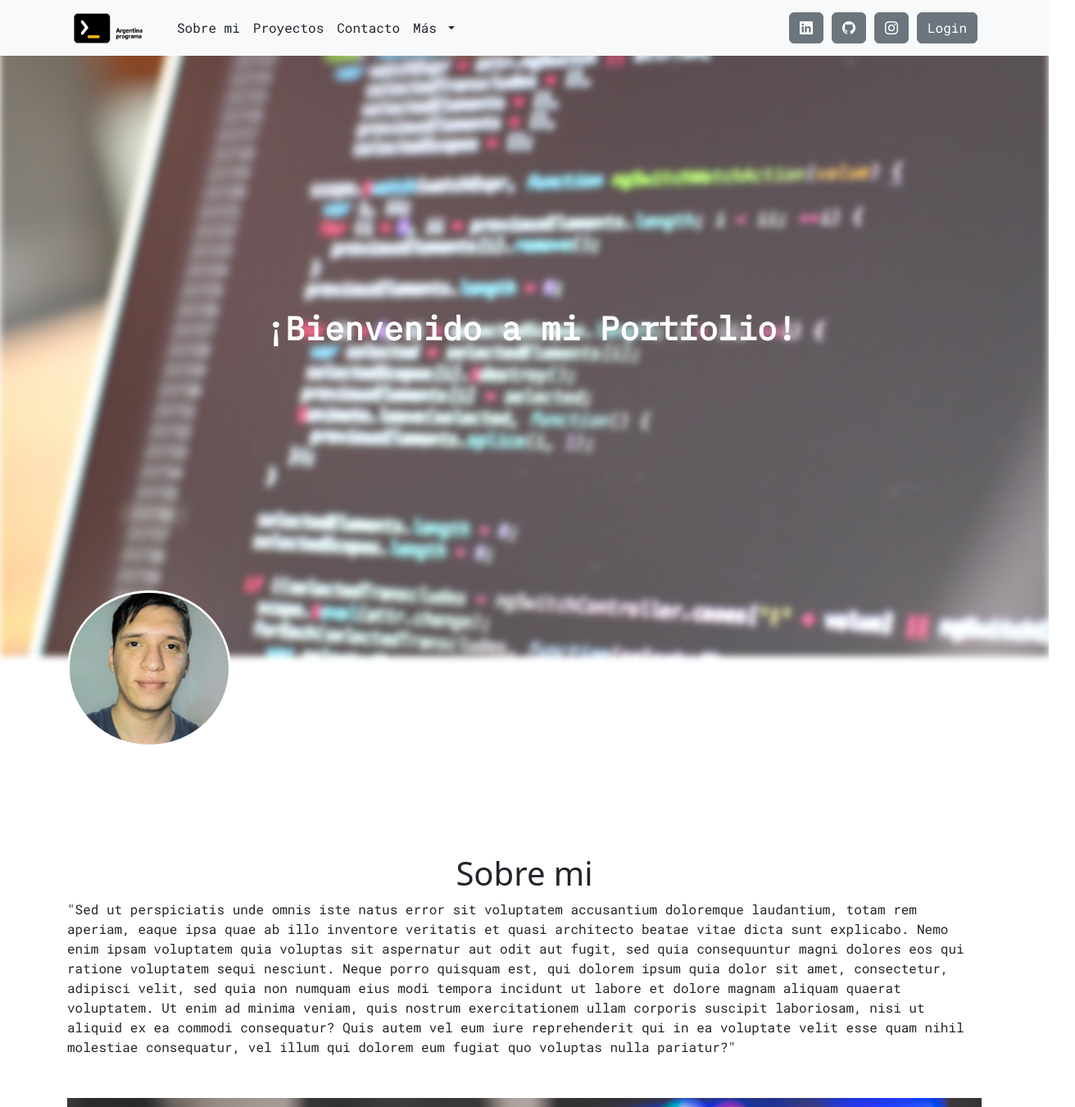
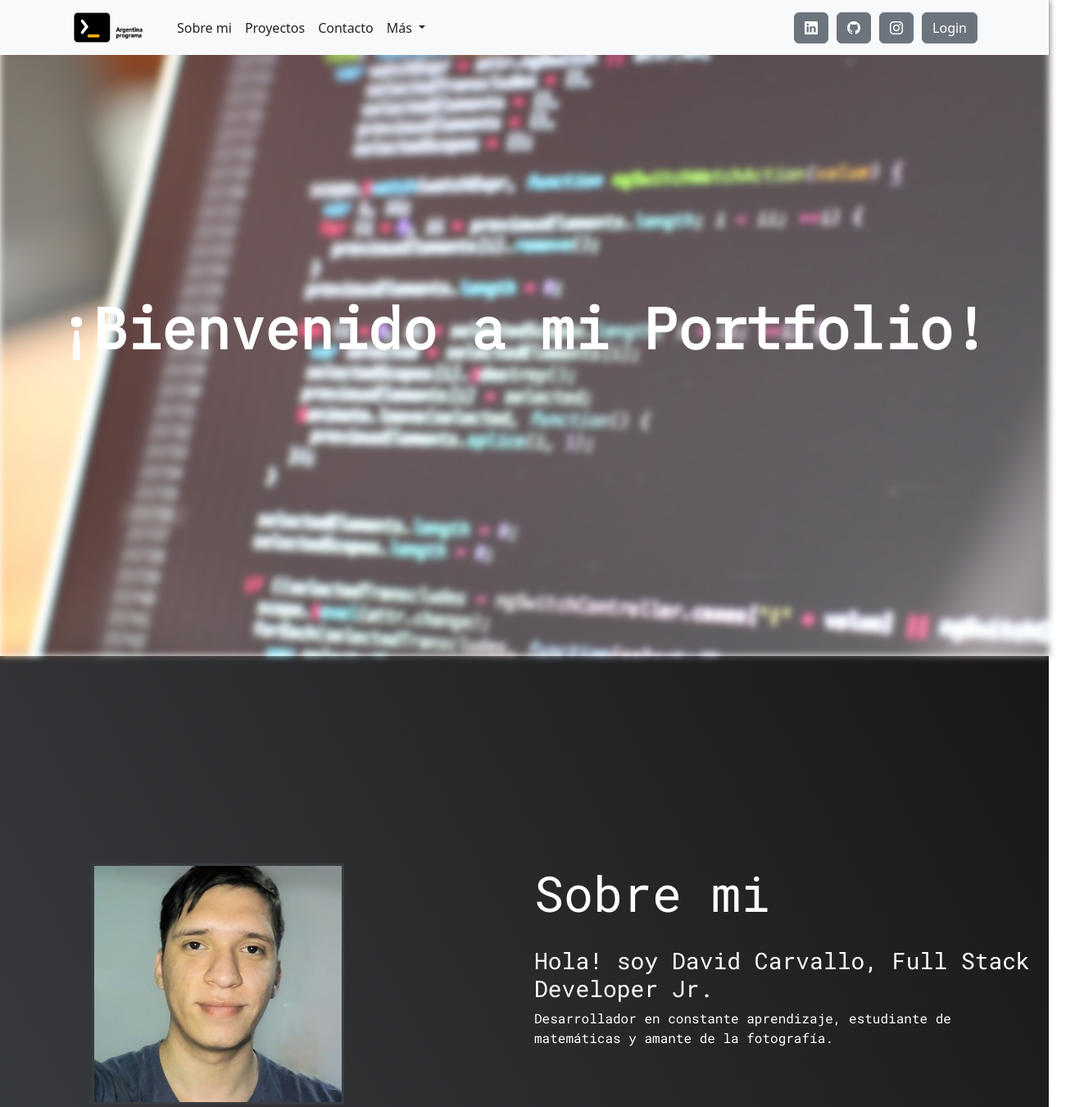
Before and after one commit to DavidCarvallo/Portfolio-FrontEnd, a website: page index.html in a window 1280 px wide. Shown: the top 1350 px of the page at 82% size, 1312 px wide, since content can reach past the window. Drawn offline with nearby package versions, Linux system fonts and the light colour scheme.

Commit message:
modificando estilos de la seccion about me

```diff
--- a/index.html
+++ b/index.html
@@ -1,5 +1,5 @@
 <!DOCTYPE html>
-<html lang="en">
+<html lang="es">
 
 <head>
     <meta charset="UTF-8">
@@ -7,10 +7,14 @@
     <meta http-equiv="X-UA-Compatible" content="IE=edge">
     <meta name="viewport" content="width=device-width, initial-scale=1.0, maximum-scale=1 ,user-scalable=no">
     <title>David Carvallo|Full Stack Developer</title>
+    <link rel="stylesheet" href="reset.css">
     <link rel="stylesheet" type="text/css" href="style.css">
     <!--Bootstrap-->
-    <link href="https://cdn.jsdelivr.net/npm/bootstrap@5.2.0/dist/css/bootstrap.min.css" rel="stylesheet" integrity="sha384-gH2yIJqKdNHPEq0n4Mqa/HGKIhSkIHeL5AyhkYV8i59U5AR6csBvApHHNl/vI1Bx" crossorigin="anonymous">
-    <script src="https://cdn.jsdelivr.net/npm/bootstrap@5.2.0/dist/js/bootstrap.bundle.min.js" integrity="sha384-A3rJD856KowSb7dwlZdYEkO39Gagi7vIsF0jrRAoQmDKKtQBHUuLZ9AsSv4jD4Xa" crossorigin="anonymous"></script>
+    <link href="https://cdn.jsdelivr.net/npm/bootstrap@5.2.0/dist/css/bootstrap.min.css" rel="stylesheet"
+        integrity="sha384-gH2yIJqKdNHPEq0n4Mqa/HGKIhSkIHeL5AyhkYV8i59U5AR6csBvApHHNl/vI1Bx" crossorigin="anonymous">
+    <script src="https://cdn.jsdelivr.net/npm/bootstrap@5.2.0/dist/js/bootstrap.bundle.min.js"
+        integrity="sha384-A3rJD856KowSb7dwlZdYEkO39Gagi7vIsF0jrRAoQmDKKtQBHUuLZ9AsSv4jD4Xa"
+        crossorigin="anonymous"></script>
     <link rel="stylesheet" href="https://cdn.jsdelivr.net/npm/bootstrap-icons@1.9.1/font/bootstrap-icons.css">
     <link rel="preconnect" href="https://fonts.googleapis.com">
     <!--Fuentes-->
@@ -24,22 +28,23 @@
     <script src="https://unpkg.com/aos@2.3.1/dist/aos.js"></script>
 
 <body>
-    <nav class="navbar navbar-expand-lg bg-light nav-text fixed-top">
+    <header>
+        <nav class="navbar navbar-expand-lg bg-light fixed-top">
             <div class="container">
                 <a class="navbar-brand" href="#">
                     <img src="img/logo.png" alt="" width="110" height="40" class="d-inline-block align-text-top">
 
                 </a>
                 <button class="navbar-toggler" type="button" data-bs-toggle="collapse"
-                data-bs-target="#navbarSupportedContent" aria-controls="navbarSupportedContent" aria-expanded="false"
-                aria-label="Toggle navigation">
+                    data-bs-target="#navbarSupportedContent" aria-controls="navbarSupportedContent"
+                    aria-expanded="false" aria-label="Toggle navigation">
                     <span class="navbar-toggler-icon"></span>
                 </button>
                 <div class="collapse navbar-collapse" id="navbarSupportedContent">
                     <ul class="navbar-nav me-auto mb-2 mb-lg-0">
 
                         <li class="nav-item">
-                        <a class="nav-link link-dark" href="#">Sobre mi</a>
+                            <a class="nav-link link-dark" href="#about">Sobre mi</a>
                         </li>
                         <li class="nav-item link-dark">
                             <a class="nav-link link-dark" href="#">Proyectos</a>
@@ -48,8 +53,8 @@
                             <a class="nav-link link-dark" href="#">Contacto</a>
                         </li>
                         <li class="nav-item dropdown">
-                        <a class="nav-link dropdown-toggle link-dark" href="#" role="button" data-bs-toggle="dropdown"
-                            aria-expanded="false">
+                            <a class="nav-link dropdown-toggle link-dark" href="#" role="button"
+                                data-bs-toggle="dropdown" aria-expanded="false">
                                 Más
                             </a>
                             <ul class="dropdown-menu">
@@ -70,29 +75,39 @@
         </nav>
         <div class="bg home"></div>
         <div class="container">
-        <h1 class="bg-text ">¡Bienvenido a mi Portfolio!</h1>
+            <h1>¡Bienvenido a mi Portfolio!</h1>
         </div>
-
-    <section class="container custom-section">
-        <div cllass="row">
+    </header>
+    <section class="container-fluid about-section" id="about">
+        <div class="row">
             <div class="col-md">
                 <img src="img/perfil2.jpeg" class="img-fluid perfil" alt="...">
             </div>
-            <div class="tarjeta col-md">
-                <h1>Sobre mi</h1>
-                <p class="card-text">"Sed ut perspiciatis unde omnis iste natus error sit voluptatem accusantium doloremque laudantium, totam rem aperiam, eaque ipsa quae ab illo inventore veritatis et quasi architecto beatae vitae dicta sunt explicabo. Nemo enim ipsam voluptatem quia voluptas sit aspernatur aut odit aut fugit, sed quia consequuntur magni dolores eos qui ratione voluptatem sequi nesciunt. Neque porro quisquam est, qui dolorem ipsum quia dolor sit amet, consectetur, adipisci velit, sed quia non numquam eius modi tempora incidunt ut labore et dolore magnam aliquam quaerat voluptatem. Ut enim ad minima veniam, quis nostrum exercitationem ullam corporis suscipit laboriosam, nisi ut aliquid ex ea commodi consequatur? Quis autem vel eum iure reprehenderit qui in ea voluptate velit esse quam nihil molestiae consequatur, vel illum qui dolorem eum fugiat quo voluptas nulla pariatur?"</p>
+            <div class="tarjeta col-md" >
+                <h2 class="titulo" > Sobre mi</h2>
+                <h3>Hola! soy David Carvallo, Full Stack Developer Jr.</h3>
+                <p class="card-text">Desarrollador en constante aprendizaje, estudiante de matemáticas y amante de la fotografía.</p>
             </div>
         </div>
     </section>
 
-    <section class="container custom-section" data-aos="fade-up"
-    data-aos-anchor-placement="center-center" data-aos-offset="120" data-aos-duration="500">
+    <section class="container custom-section" data-aos="fade-up" data-aos-anchor-placement="center-center"
+        data-aos-offset="120" data-aos-duration="500">
         <div cllass="row">
             <div class="col-md">
                 <img src="img/imgcard.jpg" class="img-fluid" alt="...">
             </div>
             <div class="tarjeta col-md">
-                <p class="card-text">"Sed ut perspiciatis unde omnis iste natus error sit voluptatem accusantium doloremque laudantium, totam rem aperiam, eaque ipsa quae ab illo inventore veritatis et quasi architecto beatae vitae dicta sunt explicabo. Nemo enim ipsam voluptatem quia voluptas sit aspernatur aut odit aut fugit, sed quia consequuntur magni dolores eos qui ratione voluptatem sequi nesciunt. Neque porro quisquam est, qui dolorem ipsum quia dolor sit amet, consectetur, adipisci velit, sed quia non numquam eius modi tempora incidunt ut labore et dolore magnam aliquam quaerat voluptatem. Ut enim ad minima veniam, quis nostrum exercitationem ullam corporis suscipit laboriosam, nisi ut aliquid ex ea commodi consequatur? Quis autem vel eum iure reprehenderit qui in ea voluptate velit esse quam nihil molestiae consequatur, vel illum qui dolorem eum fugiat quo voluptas nulla pariatur?"</p>
+                <p class="card-text">"Sed ut perspiciatis unde omnis iste natus error sit voluptatem accusantium
+                    doloremque laudantium, totam rem aperiam, eaque ipsa quae ab illo inventore veritatis et quasi
+                    architecto beatae vitae dicta sunt explicabo. Nemo enim ipsam voluptatem quia voluptas sit
+                    aspernatur aut odit aut fugit, sed quia consequuntur magni dolores eos qui ratione voluptatem sequi
+                    nesciunt. Neque porro quisquam est, qui dolorem ipsum quia dolor sit amet, consectetur, adipisci
+                    velit, sed quia non numquam eius modi tempora incidunt ut labore et dolore magnam aliquam quaerat
+                    voluptatem. Ut enim ad minima veniam, quis nostrum exercitationem ullam corporis suscipit
+                    laboriosam, nisi ut aliquid ex ea commodi consequatur? Quis autem vel eum iure reprehenderit qui in
+                    ea voluptate velit esse quam nihil molestiae consequatur, vel illum qui dolorem eum fugiat quo
+                    voluptas nulla pariatur?"</p>
             </div>
         </div>
     </section>
--- /dev/null
+++ b/reset.css
@@ -0,0 +1,48 @@
+/* http://meyerweb.com/eric/tools/css/reset/
+   v2.0 | 20110126
+   License: none (public domain)
+*/
+
+html, body, div, span, applet, object, iframe,
+h1, h2, h3, h4, h5, h6, p, blockquote, pre,
+a, abbr, acronym, address, big, cite, code,
+del, dfn, em, img, ins, kbd, q, s, samp,
+small, strike, strong, sub, sup, tt, var,
+b, u, i, center,
+dl, dt, dd, ol, ul, li,
+fieldset, form, label, legend,
+table, caption, tbody, tfoot, thead, tr, th, td,
+article, aside, canvas, details, embed,
+figure, figcaption, footer, header, hgroup,
+menu, nav, output, ruby, section, summary,
+time, mark, audio, video {
+	margin: 0;
+	padding: 0;
+	border: 0;
+	font-size: 100%;
+	font: inherit;
+	vertical-align: baseline;
+}
+/* HTML5 display-role reset for older browsers */
+article, aside, details, figcaption, figure,
+footer, header, hgroup, menu, nav, section {
+	display: block;
+}
+body {
+	line-height: 1;
+}
+ol, ul {
+	list-style: none;
+}
+blockquote, q {
+	quotes: none;
+}
+blockquote:before, blockquote:after,
+q:before, q:after {
+	content: '';
+	content: none;
+}
+table {
+	border-collapse: collapse;
+	border-spacing: 0;
+}
--- a/style.css
+++ b/style.css
@@ -1,3 +1,26 @@
+/* 1200px / 16px = 75em */
+@media (max-width: 75em) {
+    html {
+      font-size: 60%;
+    }
+  }
+
+  /* 980px / 16px = 61.25em */
+  @media (max-width: 61.25em) {
+    html {
+      font-size: 58%;
+    }
+  }
+
+  /* 460px / 16px = 28.75em */
+  @media (max-width: 28.75em) {
+    html {
+      font-size: 55%;
+    }
+  }
+
+
+
 div button  {
     margin:5px;
 
@@ -20,7 +43,7 @@ div button  {
     filter: blur(4px);
 }
 
-.bg-text {
+div h1 {
     color:var(--main-color);
     font-weight: bold;
     /*border:3px solid #f1f1f1;*/
@@ -32,13 +55,14 @@ div button  {
     padding: 20px;
     text-align: center;
     font-family: 'IBM Plex Mono', monospace;
+    font-size: 70px;
  /*animacion de tipeo */
     display: block;
     white-space: nowrap;
     border-right: 4px solid;
-    width: 28ch;
+    width: 32ch;
 
-    animation: typing 4s steps(28),
+    animation: typing 4s steps(32),
     blink .4s infinite step-end alternate;
 
     overflow: hidden;
@@ -56,29 +80,58 @@ div button  {
     background-image: url(img/banner1.jpg);
 }
 
-.custom-section {
-    padding-top: 50px;
+
+.about-section {
+    display: flex;
+    flex-direction: column;
+    justify-content: center;
+    align-items: center;
+    width: 100%;
+    height: 100vh;
+    background-color: #000;
+    background-image: linear-gradient(62deg, #3a3d40 0%, #181719 100%);
+  }
+
+.perfil {
+    border:3px solid #3a3d40;
+    width: 50%;
+    position: relative;
+    left: 100px;
+
 
 }
 
-.perfil {
-    width: 200px;
+.mydiv {
     position: relative;
-    bottom: 130px;
-    border-radius: 50%;
-    border:3px solid white;
+    margin: 10% auto 0;
+    width: 100%;
+    height: 200px;
+    background:linear-gradient(90deg,white, gray);
+}
+
+
+
+.tarjeta {
+    display: flex;
+    align-items: left;
+    justify-content:flex-start;
+    flex-direction: column;
+    font-family: 'Roboto Mono', monospace;
+    color: white;
+
 
 }
-.tarjeta {
-    display: flex;
-    align-items: center;
-    justify-content: center;
-    flex-direction: column;
+
+.titulo {
+    margin-bottom: 30px;
+    font-size: 60px;
+
+
 
 }
 
 .card-text {
-    font-family: 'Roboto Mono', monospace;
+
 
 }
 
```
Also changed, not shown: img/perfil1.jpeg (deleted), 1 other file. Lines whose indentation alone changed are shown as unchanged.
